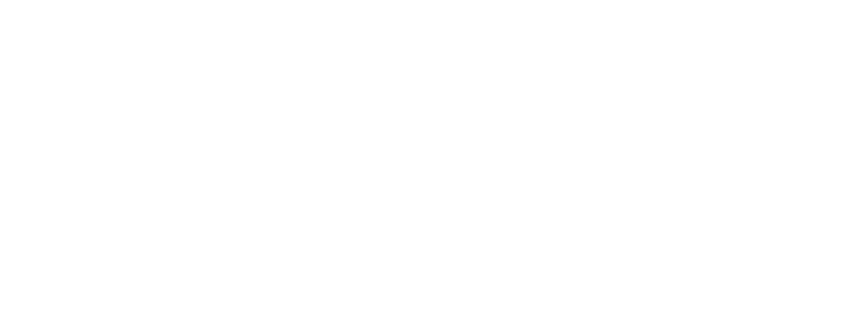
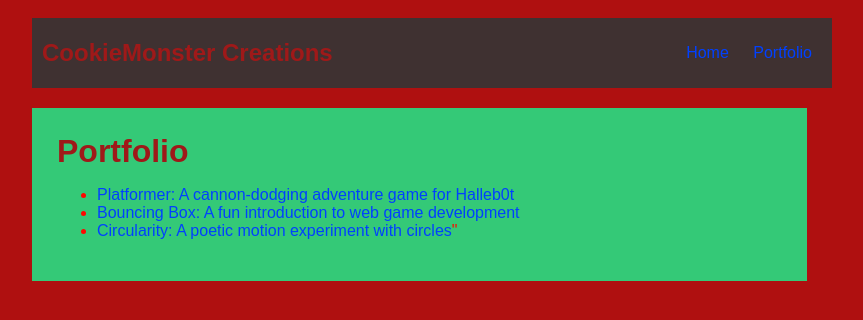
Before and after one commit to JimmiexLewis/JimmiexLewis.github.io, a plain HTML site: page portfolio.html in a window 1280 px wide. Shown: the whole page, without its empty margins (208-1071 px from the left). Drawn offline with Linux system fonts and the light colour scheme.

Commit message:
platformer

```diff
--- a/portfolio.html
+++ b/portfolio.html
@@ -0,0 +1,49 @@
+<!DOCTYPE html>
+<html>
+    <head>
+        <title>CookieMonster Creations</title>
+     </head>
+         <title>CookieMonster Creations</title>
+         <link rel="stylesheet" href="style.css" />
+    </head>
+
+        <body>
+          <!-- All conten goes here -->
+          <div id="all-contents">
+             <nav>
+              <h1>CookieMonster Creations</h1>
+              <ul id="'nav-ul">
+                <li class="nav-li">
+                  <a href="index.html">Home</a>
+                 </li>
+                 <li class="nav-li">
+                    <a href="portfolio.html">Portfolio</a>
+                   </li>
+                   </ul>
+                   </nav>
+
+            </nav>
+
+             <main>
+              <div class="content">
+                <h1>Portfolio</h1>
+                <ul id="portfolio">
+                <li>
+                  <a href="fsd-projects/platformer/">Platformer: A cannon-dodging adventure game for Halleb0t</a>
+                  </li>
+                  <li>
+                    <a href="fsd-projects/bouncing-box/">Bouncing Box: A fun introduction to web game development</a>
+                    </li>
+                    <li>
+                      <a href="fsd-projects/circularity/">Circularity: A poetic motion experiment with circles</a>"
+                      </li>
+
+                </ul>
+            </div>
+            </main>
+
+
+             </main>
+           </div>
+           </body>
+           </html>
--- a/style.css
+++ b/style.css
@@ -1,5 +1,5 @@
 body {
-    background rgb(125, 198, 205);
+    background: rgb(72, 155, 163);
     color: rgb(45, 45, 45,);
     padding:    10px;
     font-family: Arial, sans-serif;
@@ -12,7 +12,7 @@ body {
 
 /* navigation menu */
 nav {
-    background: rgb(239,80,41);
+    background: rgb(118, 154, 42);
     margin: 0 auto;
     display: flex;
     padding: 10px;
@@ -20,8 +20,8 @@ nav {
 
 h1 {
     display: flex;
-    aligin-items: center;
-    color: white;
+    align-items: center;
+    color: rgb(159, 25, 25);
     flex: 1;
     margin: 0;
 }
@@ -32,13 +32,14 @@ h1 {
 }
 
 a {
-    text-decoration: none;
-    color: #fff;
+    text-decoration:blueviolet;
+    color: #531313;
 }
 
 /* main container area beneth menu*/
 main {
-    background: rgb(245, 238, 219);
+    background: rgb(52, 201, 119);
+    color:rgb(255, 8, 0);
     display: flex;
     margin-right: 25px;
     padding: 10px;
@@ -55,7 +56,7 @@ main {
 
 /* interests section styles */
 #interests {
-    border: 4px sliver ridge;
+    border: 4px silver ridge;
     padding: 8px;
     margin-top: 20px;
 }
@@ -74,5 +75,23 @@ body {
  }
 
  a {
-    color: #ffa500;
+    color: #5d64bb;
  }
+ nav {
+    background: #444;
+    padding: 10px;
+    display: flex;
+    justify-content: space-between;
+    margin-bottom: 20px;
+ }
+ body {
+    background: #af1010;
+    color: #711f1f;
+ }
+ nav {
+    background:  #3f3131;
+ }
+
+ a {
+    color: #0040ff;
+ }
```
Also changed, not shown: fsd-projects/bouncing-box/index.html (+19 -10 lines), fsd-projects/platformer/platformer.js (+14 -3 lines), index.html (+18 -20 lines), project-instructions/first-website.md (+1 -1 lines).
